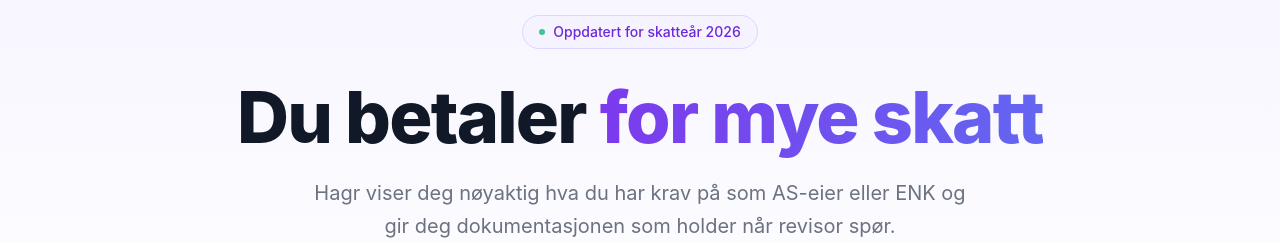
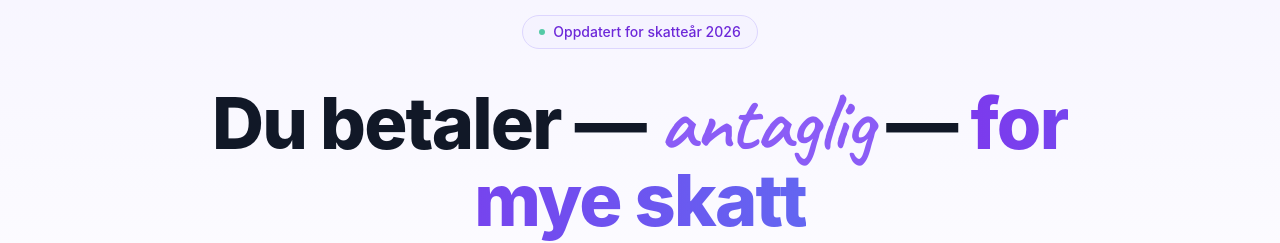
Before and after one commit to sogveg/Hagr, a Next.js app in the folder apps/web/: page / in a window 1280 px wide. Shown: the part 145-388 px from the top of the page. Built offline with nearby package versions, Linux system fonts and the light colour scheme.

Commit message:
feat: hero headline with handwriting 'antaglig' and em dashes
Co-Authored-By: Claude Sonnet 4.6 <noreply@anthropic.com>

```diff
--- a/apps/web/app/page.tsx
+++ b/apps/web/app/page.tsx
@@ -5,6 +5,9 @@ import {
   ChevronRight, CheckCircle, ArrowRight, BarChart3, Shield, Zap,
 } from 'lucide-react'
 import ThemeToggle from '@/components/ThemeToggle'
+import { Caveat } from 'next/font/google'
+
+const caveat = Caveat({ subsets: ['latin'], weight: ['600'] })
 
 export const metadata: Metadata = {
   title: 'Hagr — Skatt for AS-eiere som vil gjøre det riktig',
@@ -88,6 +91,14 @@ export default function HomePage() {
 
           <h1 className="text-6xl sm:text-7xl font-extrabold leading-[1.05] tracking-tight mb-6 text-gray-900 dark:text-white">
             Du betaler{' '}
+            <span className="whitespace-nowrap">
+              —{' '}
+              <span className={`${caveat.className} text-violet-500 text-[1.15em] font-semibold not-italic align-baseline`}>
+                antaglig
+              </span>
+              {' '}—
+            </span>
+            {' '}
             <span className="bg-gradient-to-r from-violet-600 to-indigo-500 bg-clip-text text-transparent">
               for mye skatt
             </span>
```
